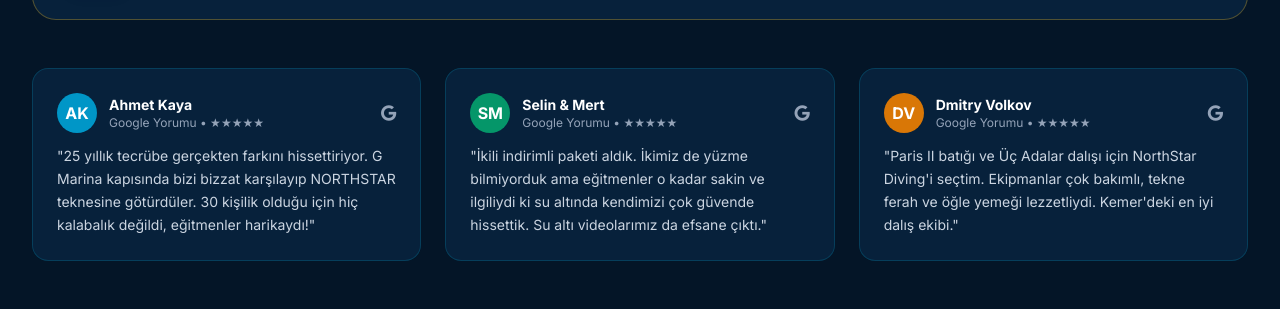
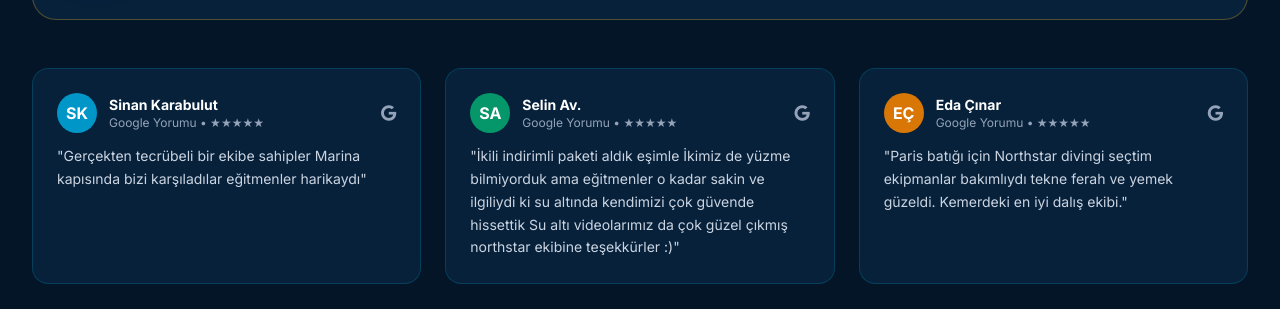
Before and after one commit to Arlenatr/northstar, a plain HTML site: page index.html in a window 1280 px wide. Shown: the part 4830-5139 px from the top of the page. Drawn offline with nearby package versions, Linux system fonts and the light colour scheme.

Commit message:
Update index.html

```diff
--- a/index.html
+++ b/index.html
@@ -713,48 +713,48 @@
                 <div class="glass-panel p-6 rounded-2xl">
                     <div class="flex items-center justify-between mb-3">
                         <div class="flex items-center gap-3">
-                            <div class="w-10 h-10 rounded-full bg-aqua-600 text-white font-bold flex items-center justify-center">AK</div>
+                            <div class="w-10 h-10 rounded-full bg-aqua-600 text-white font-bold flex items-center justify-center">SK</div>
                             <div>
-                                <div class="font-bold text-white text-sm">Ahmet Kaya</div>
+                                <div class="font-bold text-white text-sm">Sinan Karabulut</div>
                                 <div data-i18n="rev_meta" class="text-xs text-slate-400">Google Yorumu • ★★★★★</div>
                             </div>
                         </div>
                         <i class="fa-brands fa-google text-slate-400"></i>
                     </div>
                     <p data-i18n="rev_1" class="text-slate-300 text-sm leading-relaxed">
-                        "25 yıllık tecrübe gerçekten farkını hissettiriyor. G Marina kapısında bizi bizzat karşılayıp NORTHSTAR teknesine götürdüler. 30 kişilik olduğu için hiç kalabalık değildi, eğitmenler harikaydı!"
+                        "Gerçekten tecrübeli bir ekibe sahipler Marina kapısında bizi karşıladılar eğitmenler harikaydı"
                     </p>
                 </div>
 
                 <div class="glass-panel p-6 rounded-2xl">
                     <div class="flex items-center justify-between mb-3">
                         <div class="flex items-center gap-3">
-                            <div class="w-10 h-10 rounded-full bg-emerald-600 text-white font-bold flex items-center justify-center">SM</div>
+                            <div class="w-10 h-10 rounded-full bg-emerald-600 text-white font-bold flex items-center justify-center">SA</div>
                             <div>
-                                <div class="font-bold text-white text-sm">Selin & Mert</div>
+                                <div class="font-bold text-white text-sm">Selin Av.</div>
                                 <div data-i18n="rev_meta" class="text-xs text-slate-400">Google Yorumu • ★★★★★</div>
                             </div>
                         </div>
                         <i class="fa-brands fa-google text-slate-400"></i>
                     </div>
                     <p data-i18n="rev_2" class="text-slate-300 text-sm leading-relaxed">
-                        "İkili indirimli paketi aldık. İkimiz de yüzme bilmiyorduk ama eğitmenler o kadar sakin ve ilgiliydi ki su altında kendimizi çok güvende hissettik. Su altı videolarımız da efsane çıktı."
+                        "İkili indirimli paketi aldık eşimle İkimiz de yüzme bilmiyorduk ama eğitmenler o kadar sakin ve ilgiliydi ki su altında kendimizi çok güvende hissettik Su altı videolarımız da çok güzel çıkmış northstar ekibine teşekkürler :)"
                     </p>
                 </div>
 
                 <div class="glass-panel p-6 rounded-2xl">
                     <div class="flex items-center justify-between mb-3">
                         <div class="flex items-center gap-3">
-                            <div class="w-10 h-10 rounded-full bg-amber-600 text-white font-bold flex items-center justify-center">DV</div>
+                            <div class="w-10 h-10 rounded-full bg-amber-600 text-white font-bold flex items-center justify-center">EÇ</div>
                             <div>
-                                <div class="font-bold text-white text-sm">Dmitry Volkov</div>
+                                <div class="font-bold text-white text-sm">Eda Çınar</div>
                                 <div data-i18n="rev_meta" class="text-xs text-slate-400">Google Yorumu • ★★★★★</div>
                             </div>
                         </div>
                         <i class="fa-brands fa-google text-slate-400"></i>
                     </div>
                     <p data-i18n="rev_3" class="text-slate-300 text-sm leading-relaxed">
-                        "Paris II batığı ve Üç Adalar dalışı için NorthStar Diving'i seçtim. Ekipmanlar çok bakımlı, tekne ferah ve öğle yemeği lezzetliydi. Kemer'deki en iyi dalış ekibi."
+                        "Paris batığı için Northstar divingi seçtim ekipmanlar bakımlıydı tekne ferah ve yemek güzeldi. Kemerdeki en iyi dalış ekibi."
                     </p>
                 </div>
             </div>
```
